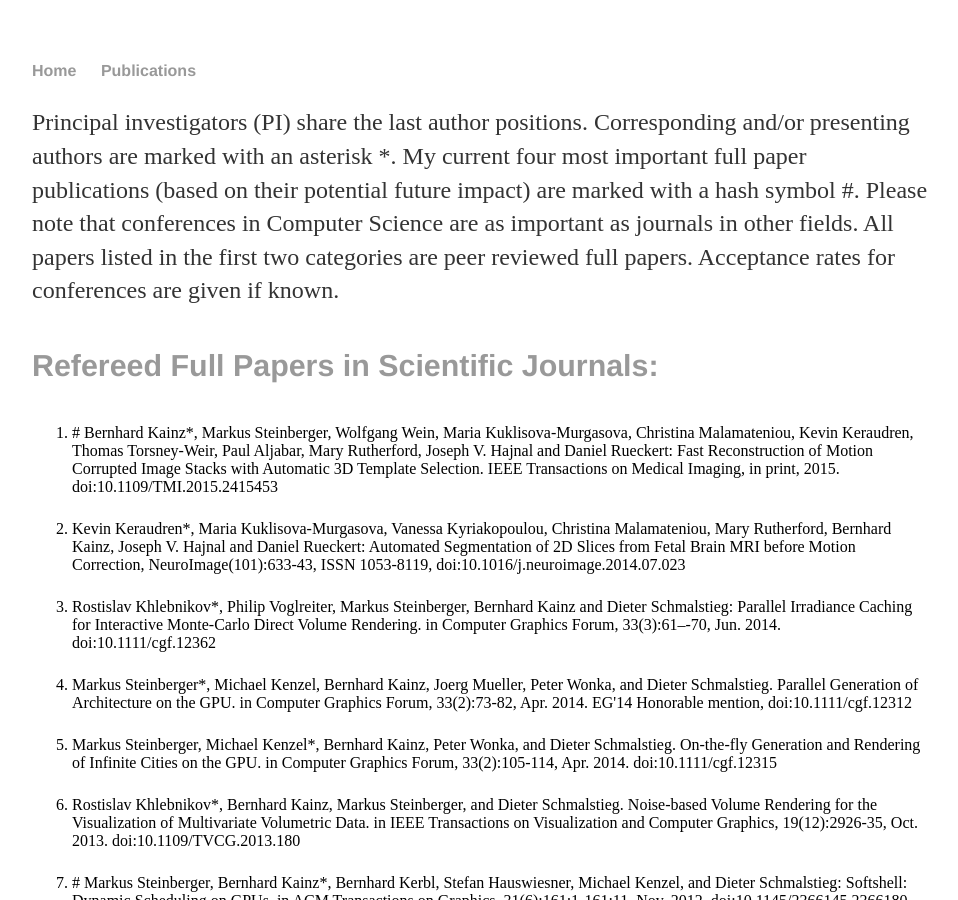
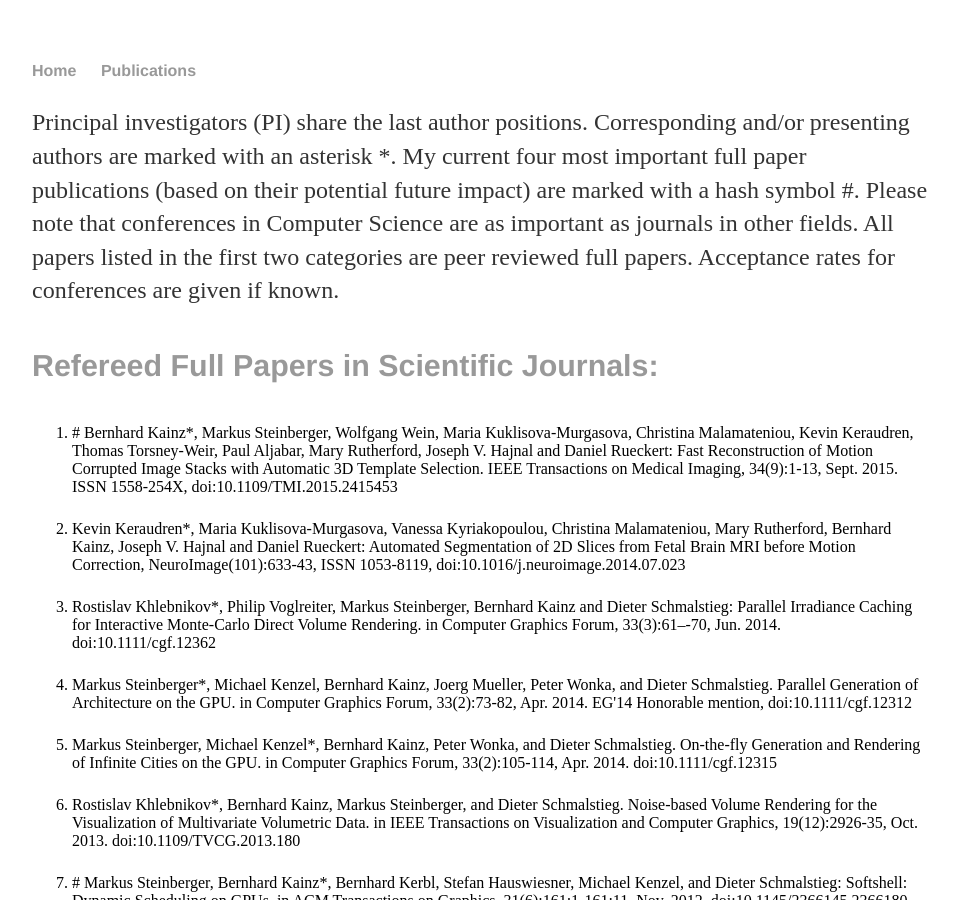
Before and after one commit to bkainz/bkainz.github.io, a Jekyll site: the page built from Publications/index.html, in a window 1280 px wide and 900 px high. Shown: the whole window, without its empty margins (160-1118 px from the left). Built offline with Jekyll 4.4.1, drawn with Linux system fonts in a browser that asks for light colours.

Commit message:
pubs updatae

```diff
--- a/Publications/index.html
+++ b/Publications/index.html
@@ -12,7 +12,7 @@ Principal investigators (PI) share the last author positions. Corresponding and/
 Refereed Full Papers in Scientific Journals:</A>
 </H4>
 <OL>
-<LI><SPAN  CLASS="textbf">#</SPAN> <SPAN  CLASS="textbf">Bernhard Kainz</SPAN>*, Markus Steinberger, Wolfgang Wein,  Maria Kuklisova-Murgasova, Christina Malamateniou, Kevin Keraudren, Thomas Torsney-Weir, Paul Aljabar, Mary Rutherford, Joseph V. Hajnal and Daniel Rueckert:	<SPAN  CLASS="textit">Fast Reconstruction of Motion Corrupted Image Stacks with Automatic 3D Template Selection.</SPAN> IEEE Transactions on Medical Imaging, in print, 2015. doi:10.1109/TMI.2015.2415453
+<LI><SPAN  CLASS="textbf">#</SPAN> <SPAN  CLASS="textbf">Bernhard Kainz</SPAN>*, Markus Steinberger, Wolfgang Wein,  Maria Kuklisova-Murgasova, Christina Malamateniou, Kevin Keraudren, Thomas Torsney-Weir, Paul Aljabar, Mary Rutherford, Joseph V. Hajnal and Daniel Rueckert:	<SPAN  CLASS="textit">Fast Reconstruction of Motion Corrupted Image Stacks with Automatic 3D Template Selection.</SPAN> IEEE Transactions on Medical Imaging, 34(9):1-13, Sept. 2015. ISSN 1558-254X, doi:10.1109/TMI.2015.2415453
 
 <P>
 </LI>
```
